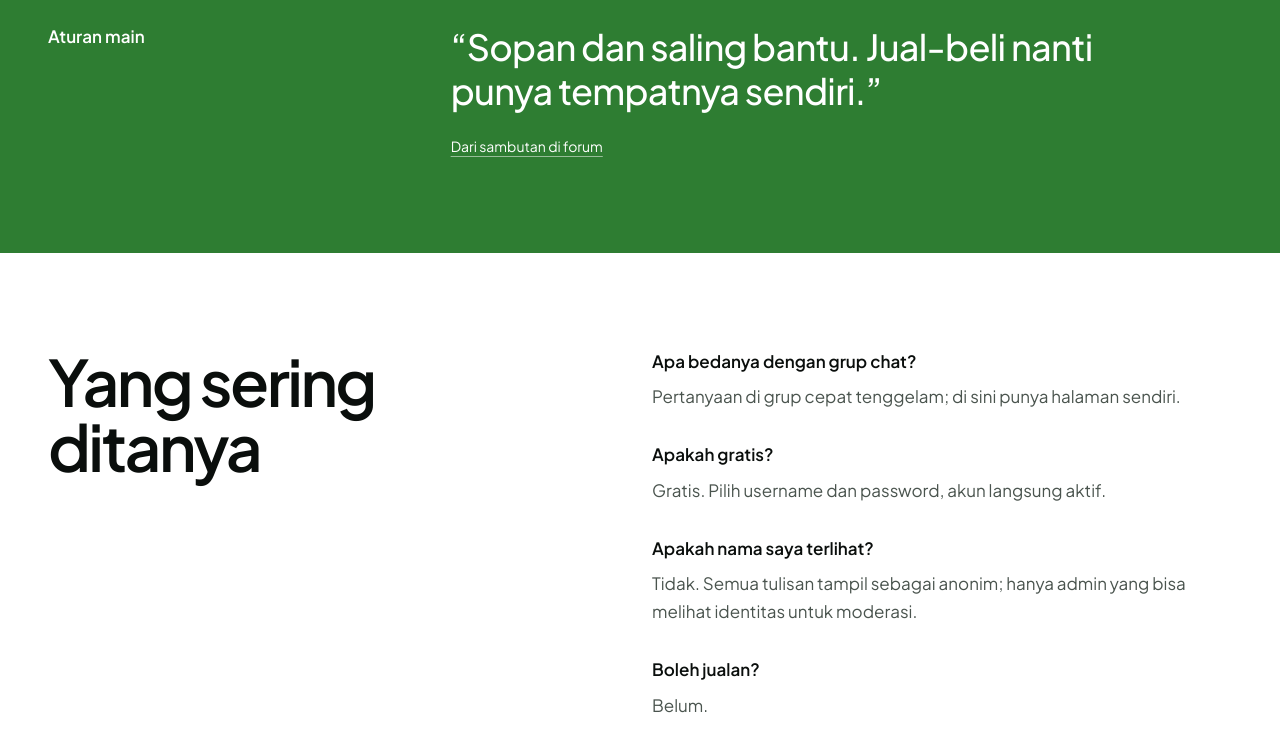
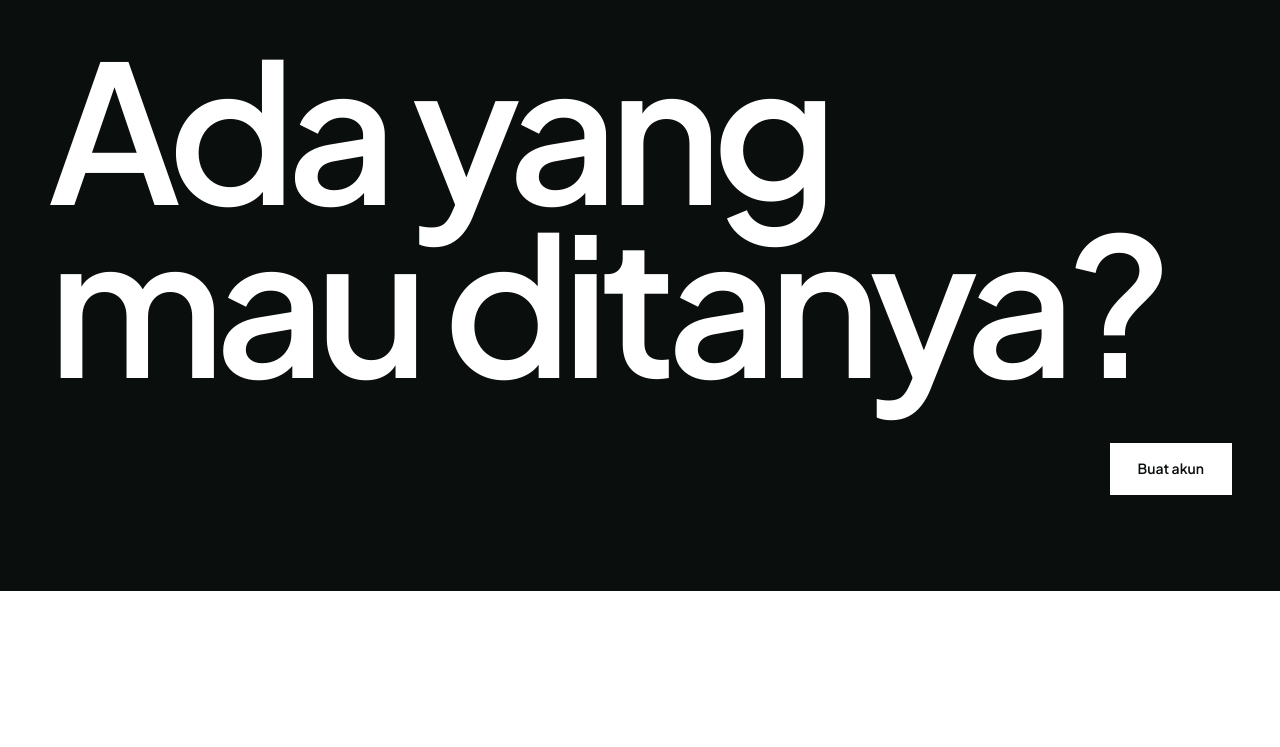
Before and after one commit to Arg-z/unggas-net, a Next.js app in the folder app/: page / in a window 1280 px wide. Shown: the part 1420-2167 px from the top of the page. Built offline with nearby package versions, Linux system fonts and the light colour scheme; no server answers.

Commit message:
Hapus seksi Aturan main dan FAQ dari landing

```diff
--- a/app/src/app/page.tsx
+++ b/app/src/app/page.tsx
@@ -30,27 +30,6 @@ const FITUR = [
   {
     judul: "Tautan",
     isi: "Tiap diskusi punya tautan sendiri untuk dibagikan.",
-  },
-];
-
-const FAQ = [
-  {
-    tanya: "Apa bedanya dengan grup chat?",
-    jawab:
-      "Pertanyaan di grup cepat tenggelam; di sini punya halaman sendiri.",
-  },
-  {
-    tanya: "Apakah gratis?",
-    jawab: "Gratis. Pilih username dan password, akun langsung aktif.",
-  },
-  {
-    tanya: "Apakah nama saya terlihat?",
-    jawab:
-      "Tidak. Semua tulisan tampil sebagai anonim; hanya admin yang bisa melihat identitas untuk moderasi.",
-  },
-  {
-    tanya: "Boleh jualan?",
-    jawab: "Belum.",
   },
 ];
 
@@ -143,52 +122,6 @@ export default function Mulai() {
         </div>
       </section>
 
-      <section aria-labelledby="aturan" className="bg-accent px-6 py-20 text-on-accent md:px-12 md:py-24">
-        <div className="grid gap-8 md:grid-cols-12 md:gap-6">
-          <h2 id="aturan" className="text-[17px] font-semibold leading-snug md:col-span-3">
-            Aturan main
-          </h2>
-          <div className="md:col-span-8 md:col-start-5">
-            <blockquote
-              data-reveal
-              className="max-w-[28ch] font-display text-[clamp(1.375rem,3vw,2.25rem)] font-medium leading-[1.2] tracking-[-0.02em]"
-            >
-              “Sopan dan saling bantu. Jual-beli nanti punya tempatnya sendiri.”
-            </blockquote>
-            <p data-reveal style={tunda(100)} className="mt-6 text-[14px]">
-              <Link
-                href="/t/20"
-                className="underline decoration-white/50 underline-offset-4 transition-colors hover:decoration-white"
-              >
-                Dari sambutan di forum
-              </Link>
-            </p>
-          </div>
-        </div>
-      </section>
-
-      <section aria-labelledby="tanya" className="px-6 py-20 md:px-12 md:py-24">
-        <div className="grid gap-10 md:grid-cols-12 md:gap-6">
-          <h2
-            id="tanya"
-            className="text-[clamp(2rem,5vw,4rem)] font-semibold leading-[1.02] tracking-[-0.04em] text-ink-strong md:col-span-5"
-          >
-            Yang sering ditanya
-          </h2>
-
-          <dl className="space-y-8 md:col-span-6 md:col-start-7">
-            {FAQ.map((f, i) => (
-              <div key={f.tanya} data-reveal style={tunda(i * 50)}>
-                <dt className="text-[17px] font-semibold text-ink-strong">{f.tanya}</dt>
-                <dd className="mt-2 max-w-[58ch] text-[17px] leading-[1.65] text-ink-soft">
-                  {f.jawab}
-                </dd>
-              </div>
-            ))}
-          </dl>
-        </div>
-      </section>
-
       <section
         aria-labelledby="ajakan"
         className="flex flex-col bg-invert px-6 pb-[calc(2rem+env(safe-area-inset-bottom))] pt-20 text-on-invert md:px-12 md:pb-24 md:pt-28"
```
